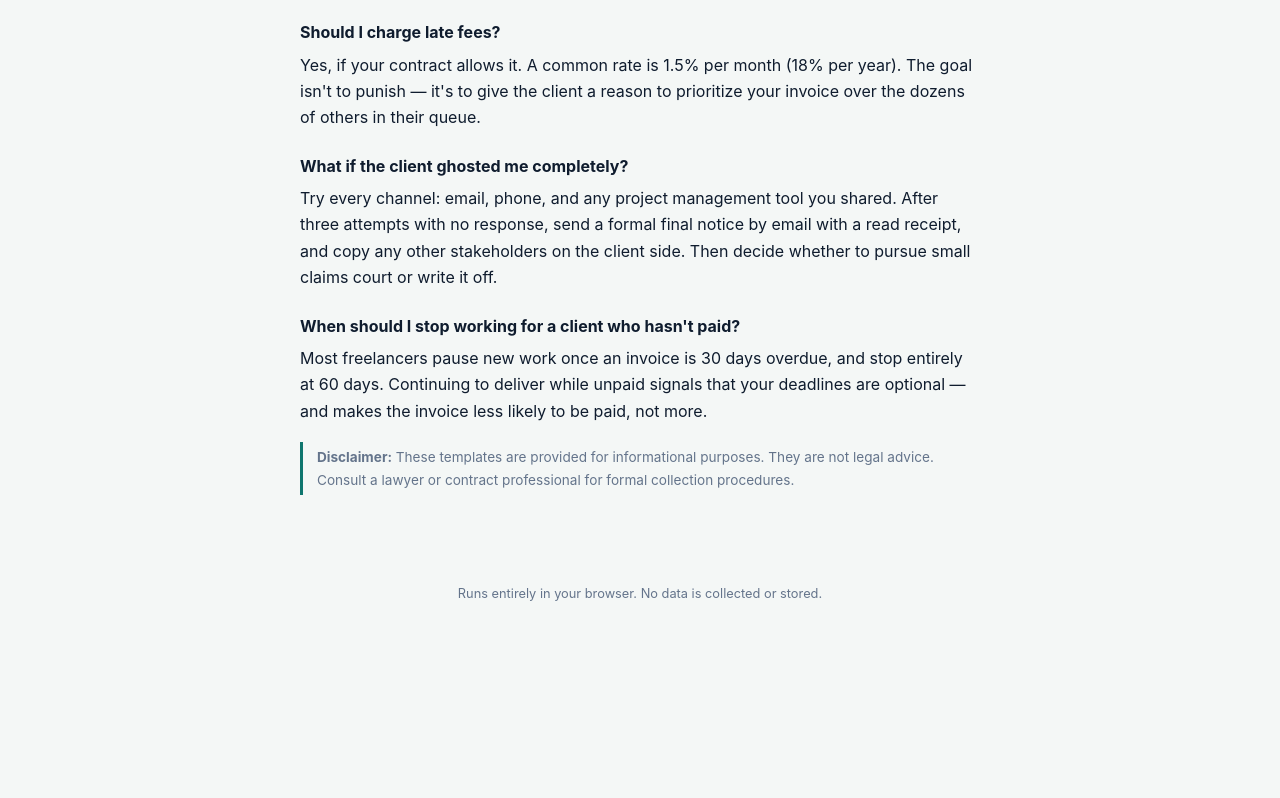
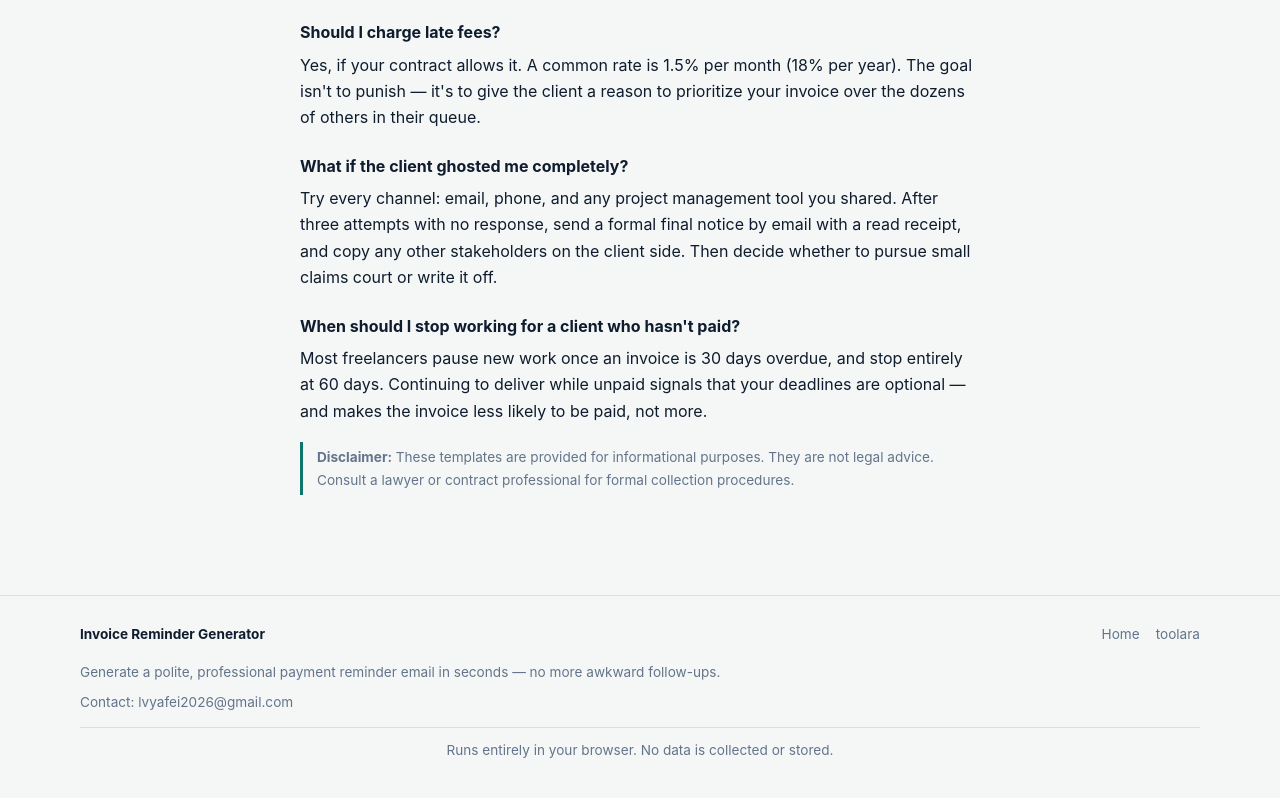
Before and after one commit to lvyafei2026-coder/invoice-reminder-generator, a plain HTML site: page index.html in a window 1280 px wide. Shown: the part 2876-3674 px from the top of the page. Before the commit the page ends 3528 px from the top, so only its background shows below. Drawn offline with Linux system fonts and the light colour scheme.

Commit message:
Add site footer and Music auth navigation

```diff
--- a/css/style.css
+++ b/css/style.css
@@ -143,3 +143,16 @@ tr:last-child td { border-bottom: none; }
   .site-nav { width: 100%; justify-content: space-between; gap: 8px; }
   .site-nav select { min-width: 118px; }
 }
+
+.site-footer { margin-top: 36px; padding: 28px 20px 36px; border-top: 1px solid var(--border, rgba(100,116,139,0.25)); color: var(--muted, #64748b); font-size: 0.85rem; line-height: 1.6; }
+.site-footer-inner { max-width: 1120px; margin: 0 auto; }
+.site-footer-details { text-align: left; }
+.site-footer-top { display: flex; align-items: center; justify-content: space-between; gap: 16px; flex-wrap: wrap; }
+.site-footer-brand { color: var(--text, #0f1c2e); font-weight: 700; text-decoration: none; }
+.site-footer-nav { display: flex; align-items: center; gap: 16px; flex-wrap: wrap; }
+.site-footer a { color: inherit; text-decoration: none; }
+.site-footer a:hover { color: var(--accent, #2563eb); text-decoration: underline; }
+.site-footer-description { max-width: 760px; margin: 16px 0 8px; }
+.site-footer-contact { margin: 8px 0; }
+.site-footer-privacy { margin: 14px 0 0; padding-top: 12px; border-top: 1px solid var(--border, rgba(100,116,139,0.25)); }
+@media (max-width: 560px) { .site-footer-top { align-items: flex-start; flex-direction: column; gap: 10px; } .site-footer-nav { gap: 12px; } }
--- a/index.html
+++ b/index.html
@@ -184,7 +184,17 @@
   </section>
 </main>
 
-<footer class="footer" data-i18n="footer">Runs entirely in your browser. No data is collected or stored.</footer>
+<footer class="footer site-footer">
+<div class="site-footer-inner"><div class="site-footer-details">
+<div class="site-footer-top">
+<span class="site-footer-brand" data-i18n="title">Invoice Reminder Generator</span>
+<nav class="site-footer-nav" aria-label="Quick navigation"><a href="/">Home</a><a href="https://toolara.dev/">toolara</a></nav>
+</div>
+<p class="site-footer-description" data-i18n="subtitle">Generate a polite, professional payment reminder email in seconds — no more awkward follow-ups.</p>
+<p class="site-footer-contact"><span>Contact:</span> <a href="mailto:lvyafei2026@gmail.com">lvyafei2026@gmail.com</a></p>
+</div><p class="site-footer-privacy" data-i18n="footer">Runs entirely in your browser. No data is collected or stored.</p>
+</div>
+</footer>
 
 <script src="/js/i18n.js"></script>
 <script src="/js/calculator.js"></script>
```
Also changed, not shown: zh/index.html (+11 -1 lines).
